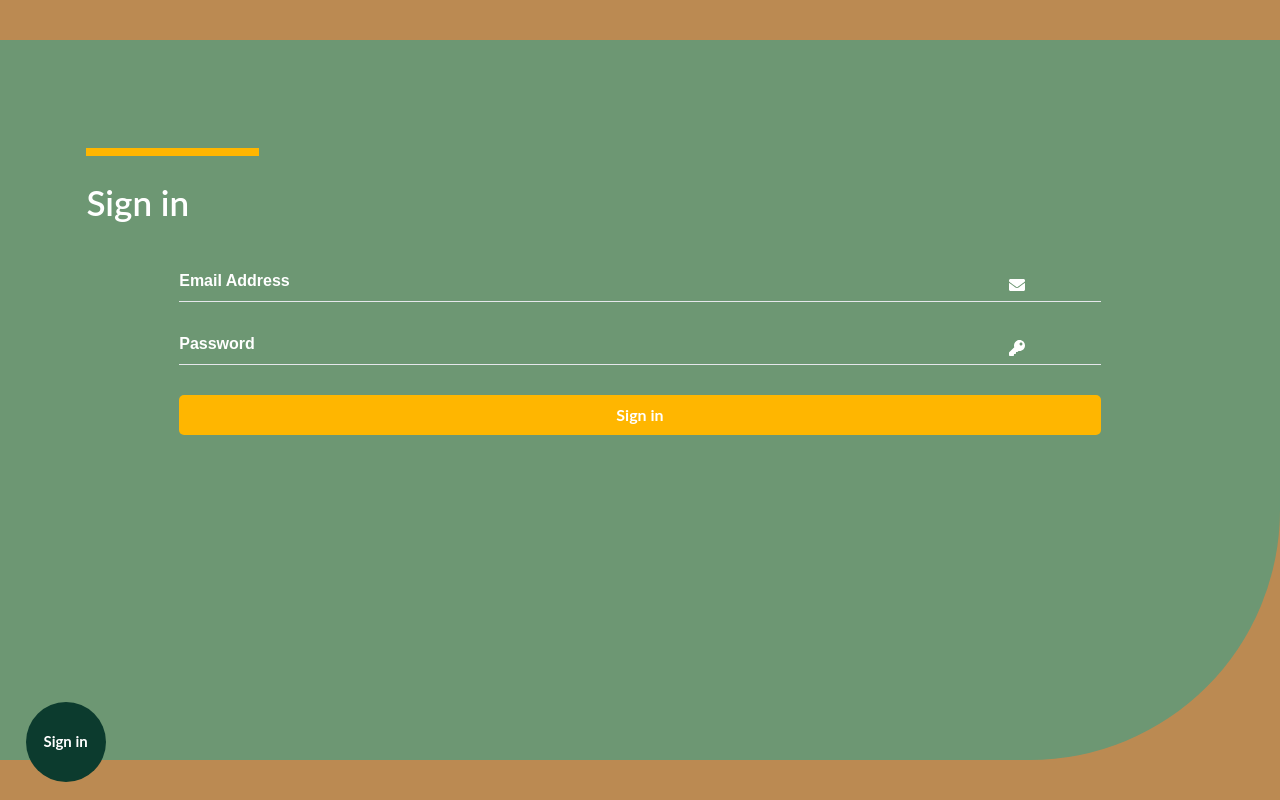
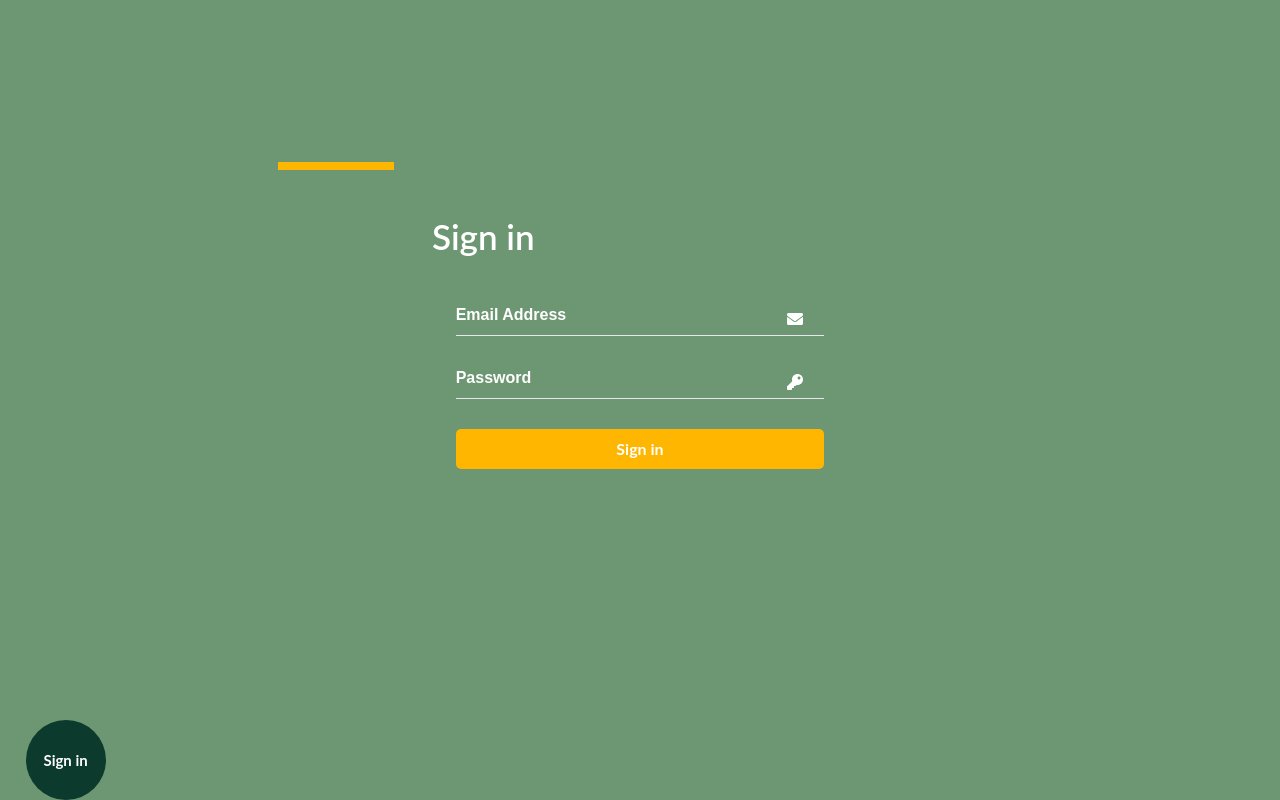
Before and after one commit to IamMishael06/Mars-Schedule, a React (Create React App) app: page / in a window 1280 px wide. Built offline with nearby package versions, Linux system fonts and the light colour scheme.

Commit message:
last commit

```diff
--- a/src/RegisterPage/Login.js
+++ b/src/RegisterPage/Login.js
@@ -15,10 +15,10 @@ export default function Login() {
         <React.Fragment>
             <div className='w-[100%] h-[100vh] overflow-hidden md:flex justify-center md:items-center md:bg-[#BB8A52]'>
                 <div className={`signup-body w-[100%] h-[90%] bg-[#BB8A52] rounded-bl-[250px] flex flex-col justify-center right-0 absolute ${isClicked ? 'active' : ''} ${isClickedTwice ? '' : 'active'}`}>
-                    <div className='w-[90%] mx-auto h-[70%] '>
+                    <div className='w-[90%] lg:w-[60%] mx-auto h-[70%] '>
                         <hr className='border-4 border-[#6D9773] w-[15%] ml-[1.4rem]' />
                         {/* ======== FORM AREA ===== */}
-                        <form action="" className=' mx-auto h-[80%] mt-5' >
+                        <form action="" className=' mx-auto h-[80%]  mt-5 lg:w-[60%]' >
                             <h1 className='mt-5 font-lato font-[600] text-white flex items-center ml-[1.4rem]'>Sign Up</h1>
                             {/* ====== INPUTS ====== */}
                             <div className= 'mt-10 gap-[30px] h-[100%] w-[100%] flex flex-col items-center'>
@@ -34,7 +34,7 @@ export default function Login() {
                                 <input type="password" className='outline-none bg-transparent w-[90%] text-[#0C3B2E] font-[600] font-quick pb-2 placeholder:text-white' placeholder='Password' />
                                 <FaKey className='text-white icon'/>
                                 </div>
-                                <input type="button" value="Sign in" className='w-[80%] h-[40px] bg-[#6D9773] rounded-[5px] text-white font-lato font-[700]' />
+                                <input type="button" value="Sign Up" className='w-[80%] h-[40px] bg-[#6D9773] rounded-[5px] text-white font-lato font-[700]' />
                             </div>
                         </form>
                         {/* ===== Sign-up link ======= */}
@@ -44,11 +44,11 @@ export default function Login() {
                     </div>
                 </div>
                 {/* ==========================  Sign In ================================ */}
-                <div className={`signin-body w-[100%] h-[90%] bg-[#6D9773] rounded-br-[250px] flex flex-col justify-center absolute left-full ${isClicked ? 'move' : ''} ${isClickedTwice ? '' : 'move'}`}>
-                <div className='w-[90%] mx-auto h-[70%] '>
-                        <hr className='border-4 border-[#FFB600] w-[15%] ml-[1.4rem]' />
+                <div className={`signin-body w-[100%] h-[90%] md:h-[100%] md:rounded-none bg-[#6D9773] rounded-br-[250px] flex flex-col justify-center lg:items-center absolute left-full ${isClicked ? 'move' : ''} ${isClickedTwice ? '' : 'move'}`}>
+                <div className='w-[90%] mx-auto h-[70%] lg:w-[60%] lg:flex lg:flex-col lg:justify-center'>
+                        <hr className='border-4  border-[#FFB600] w-[15%] ml-[1.4rem]' />
                         {/* ======== FORM AREA ===== */}
-                        <form action="" className=' mx-auto h-[80%] mt-5' >
+                        <form action="" className=' mx-auto h-[80%] mt-5 lg:w-[60%]' >
                             <h1 className='mt-5 font-lato font-[600] text-white flex items-center ml-[1.4rem]'>Sign in</h1>
                             {/* ====== INPUTS ====== */}
                             <div className= 'mt-10 gap-[30px] h-[100%] w-[100%] flex flex-col items-center'>
@@ -71,7 +71,7 @@ export default function Login() {
                         </form>
                     </div>
 
-                <div className='w-[80px] h-[80px] bg-[#0C3B2E] cursor-pointer rounded-full absolute bottom-[-3%] left-[2%] flex justify-center items-center' onClick={moveBack}>
+                <div className='w-[80px] h-[80px] bg-[#0C3B2E] cursor-pointer rounded-full absolute bottom-[-3%] md:bottom-0 left-[2%] flex justify-center items-center' onClick={moveBack}>
                             <p className='font-lato text-white font-[700]'>Sign in</p>
                 </div>
                 </div>
```
